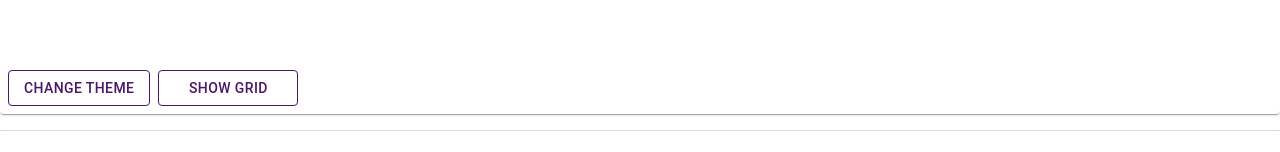
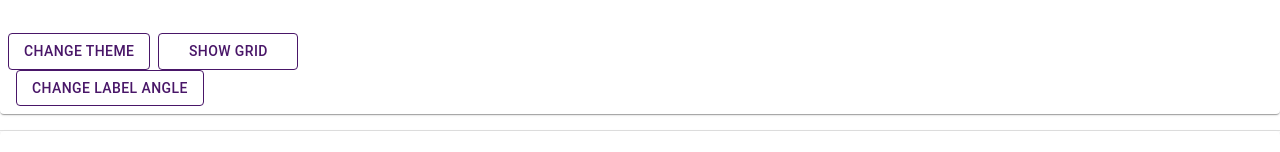
Before and after one commit to ac185426/VictoryPOC, a React (Create React App) app: page / in a window 1280 px wide. Shown: the part 386-538 px from the top of the page. Built offline with nearby package versions, Linux system fonts and the light colour scheme.

Commit message:
updated data + added toggle for angle of label

```diff
--- a/src/Components/BarCard.tsx
+++ b/src/Components/BarCard.tsx
@@ -28,6 +28,8 @@ const CardComponent = () => {
   } = useCard();
 
   const [showGrid, setShowGrid] = useState(true);
+  const [angle, setAngle] = useState(0);
+  const [axisLabel, setAxisLabel] = useState(20);
 
   useEffect(() => {
     const updateGrid = () => {
@@ -51,6 +53,16 @@ const CardComponent = () => {
 
   const hideGrid = () => {
     setShowGrid(!showGrid);
+  };
+
+  const legendAngle = () => {
+    if (angle === 0) {
+      setAngle(25);
+      setAxisLabel(30);
+    } else {
+      setAngle(0);
+      setAxisLabel(20);
+    }
   };
 
   return (
@@ -90,6 +102,13 @@ const CardComponent = () => {
               <LightStyles variant="outlined" onClick={hideGrid} sx={{ ml: 1, minWidth: '10em' }}>
                 {showGrid ? 'Show Grid' : 'Hide Grid'}
               </LightStyles>
+              <LightStyles
+                variant="outlined"
+                onClick={legendAngle}
+                sx={{ ml: 1, minWidth: '10em' }}
+              >
+                Change Label Angle
+              </LightStyles>
             </div>
           )}
 
@@ -101,16 +120,19 @@ const CardComponent = () => {
               <DarkStyles variant="outlined" onClick={hideGrid} sx={{ ml: 1, minWidth: '10em' }}>
                 {showGrid ? 'Show Grid' : 'Hide Grid'}
               </DarkStyles>
+              <DarkStyles variant="outlined" onClick={legendAngle} sx={{ ml: 1, minWidth: '10em' }}>
+                Change Label Angle
+              </DarkStyles>
             </div>
           )}
         </Box>
       </Box>
-      <Box sx={{ color: '#EBEBF599', height: 400, width: 800, mt: 6 }}>
+      <Box sx={{ color: '#EBEBF599', height: 350, width: 800, mt: 6 }}>
         <VictoryAccessibleGroup aria-label="POC of the Victory Chart Library">
           <VictoryChart
             domainPadding={30}
             theme={chartTheme}
-            padding={{ left: 50, top: 45, bottom: 60, right: 0 }}
+            padding={{ left: 50, top: 45, bottom: 70, right: 0 }}
           >
             <VictoryLabel
               text="Profit per Company"
@@ -122,7 +144,7 @@ const CardComponent = () => {
             <VictoryAxis
               label="Restaurants"
               axisLabelComponent={
-                <VictoryLabel dy={20} style={[{ fill: textTheme, fontSize: 16 }]} />
+                <VictoryLabel dy={axisLabel} style={[{ fill: textTheme, fontSize: 16 }]} />
               }
               //removes default labels
               tickFormat={() => ''}
@@ -139,17 +161,18 @@ const CardComponent = () => {
 
             <VictoryLegend
               x={45}
-              y={255}
-              gutter={15}
+              y={245}
+              gutter={14}
               symbolSpacer={5}
               orientation="horizontal"
               itemsPerRow={5}
+              labelComponent={<VictoryLabel angle={angle} />}
               data={[
                 { name: 'Chipotle', symbol: { type: 'circle', fill: '#D8BBF6' } },
                 { name: 'Mad Mex', symbol: { type: 'circle', fill: '#C797F1' } },
                 { name: 'Starbucks', symbol: { type: 'circle', fill: '#B56CEB' } },
                 { name: 'Brusters', symbol: { type: 'circle', fill: '#A744E5' } },
-                { name: 'Jinya', symbol: { type: 'circle', fill: '#8D32C3' } },
+                { name: 'Dunkin Donuts', symbol: { type: 'circle', fill: '#8D32C3' } },
               ]}
             />
 
--- a/src/Data/data.ts
+++ b/src/Data/data.ts
@@ -36,7 +36,7 @@ const data = [
     symbol: { type: 'circle', fill: '#A744E5' },
   },
   {
-    restaurants: 'Jinya',
+    restaurants: 'Dunkin',
     cost: 7,
     fill: '#8D32C3',
     label: 'This is the info on this data point',
```
